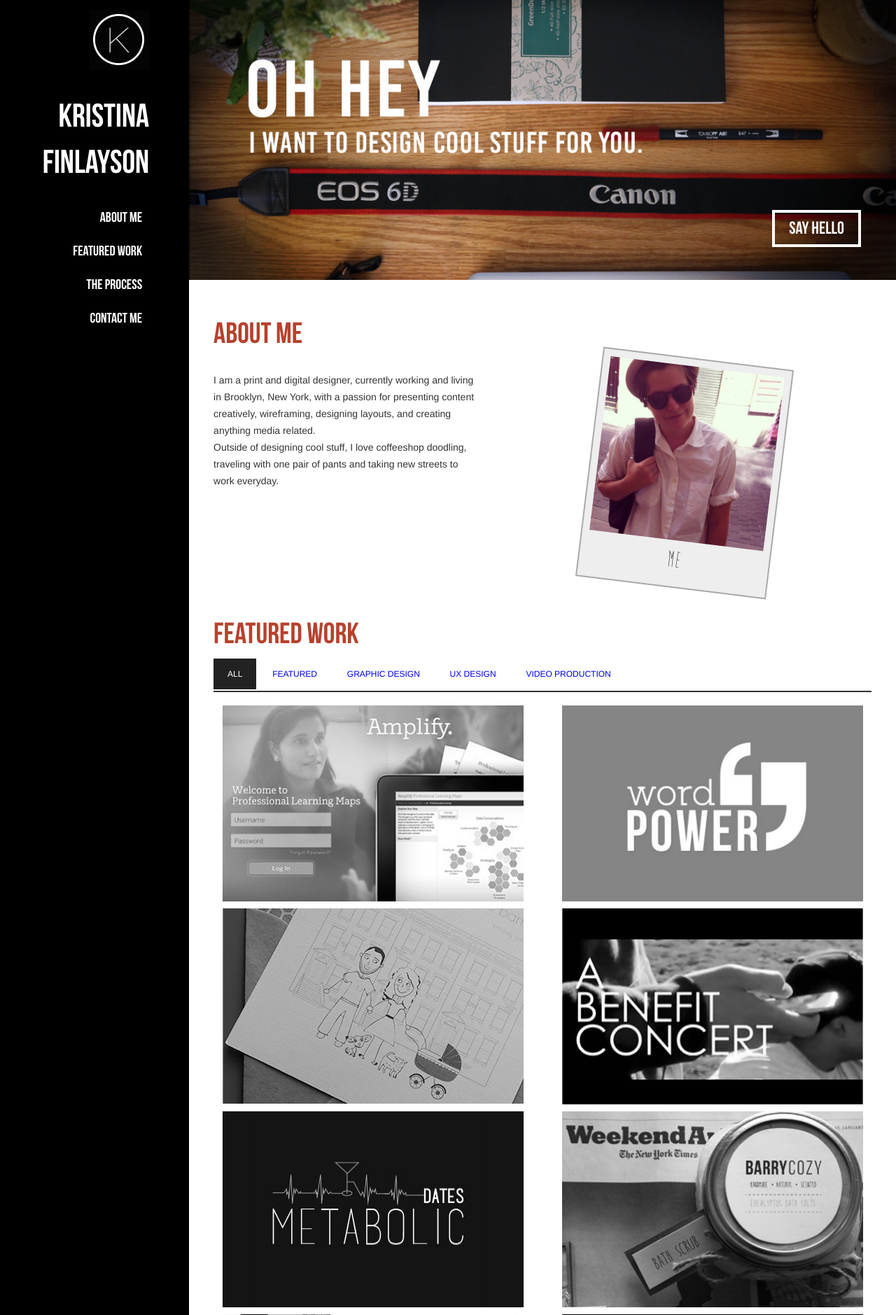
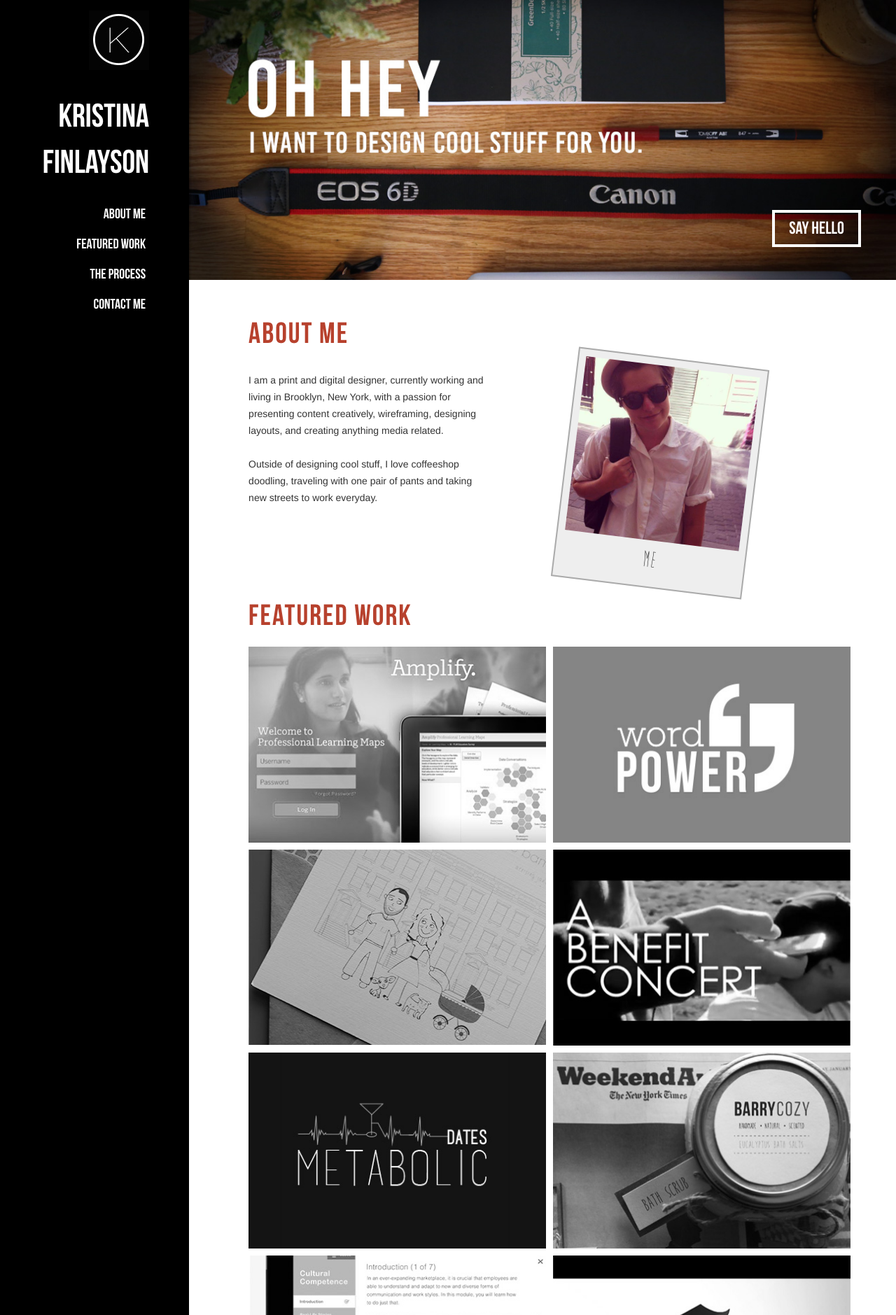
Before and after one commit to tmjam/tina-portfolio, a PHP site: page / in a window 1280 px wide. Shown: the top 1879 px of the page at 70% size. Run offline with PHP 8.4, Linux system fonts and the light colour scheme; grey boxes labelled with a size stand in for pictures from a placeholder-image service; some libraries are stand-ins or nearby versions.

Commit message:
Minor changes round up

```diff
--- a/css/main.css
+++ b/css/main.css
@@ -211,10 +211,11 @@ ul#navigation{
   text-align: right;
 }
 ul#navigation li{
-  padding: 10px;
+  padding: 5px;
   font-size: 2.0rem;
   color: #fdfdfd;
   cursor: pointer;
+  margin: 5px;
   margin-right: 60px;
 }
 
@@ -248,7 +249,7 @@ text-transform: uppercase;}
   overflow: hidden;
 }
 .content-section{
-  margin-bottom: 100px;
+  margin-bottom: 50px;
   clear: both;
 }
 #contact{
@@ -299,10 +300,9 @@ footer p{
 #process{
   color: white;
   background-color: #B74120;
-  padding: 10px 20px;
+  padding: 10px 90px;
   margin-left: -15px;
   margin-right: -15px;
-  padding-left: 35px;
   position: relative;
   min-height: 0px;
 }
@@ -325,6 +325,7 @@ footer p{
   font-size: 4.2rem;
   color: #b7412d;
   text-transform: uppercase;
+  letter-spacing: 2px;
 }
 .title {
   font-family: BebasNeue;
@@ -338,7 +339,7 @@ footer p{
   width: 40%
 }
 img.img-grid{
-  width: 430px;
+  width: 105%;
   height: 280px;
   left: 0;
   right: 0;
@@ -644,6 +645,15 @@ textarea[contenteditable] {
     #work-module-container{
       margin-top: -35px;
     }
+    #featured {
+      padding: 10px !important;
+    }
+    #about .col-md-12 {
+      padding: 20px !important;
+    }
+    #process {
+      padding: 20px !important;
+    }
   }
 
   /* Custom, iPhone Retina */
@@ -662,4 +672,14 @@ textarea[contenteditable] {
     #work-module-container{
       margin-top: -35px;
     }
+
+    #featured {
+      padding: 10px !important;
+    }
+    #about .col-md-12 {
+      padding: 20px !important;
+    }
+    #process {
+      padding: 20px !important;
+    }
   }
--- a/index.php
+++ b/index.php
@@ -99,7 +99,7 @@
                         <section id="about" class="content-section scrollable">
 
                             <div class="row">
-                                <div class="col-md-12" style="padding: 35px; font-size: 14px;line-height: 24px">
+                                <div class="col-md-12" style="padding: 35px 85px; font-size: 14px;line-height: 24px">
                                     <h2 class="orange org-heading">ABOUT ME</h2>
                                     <div class="row">
                                         <div class="col-md-12">
@@ -110,7 +110,7 @@
 
                                                 a passion for presenting content creatively, wireframing, designing layouts, and creating
 
-                                                anything media related. <br>
+                                                anything media related. <br> <br>
 
                                                 Outside of designing cool stuff, I love coffee­shop doodling, traveling with one pair of
 
@@ -127,16 +127,16 @@
                                 </div>
                             </div>
                         </section>
-                        <section id="featured" class="content-section scrollable" style="padding: 20px">
+                        <section id="featured" class="content-section scrollable" style="padding: 20px 70px;">
                             <h2 class="orange org-heading">FEATURED WORK</h2>
                             <div id="work-module-container">
-                                <ul id="filter">
+                                <!-- <ul id="filter">
                                     <li><a class="active" href="#" data-group="all">All</a></li>
                                     <li><a href="#" data-group="featured">Featured</a></li>
                                     <li><a href="#" data-group="graphic">Graphic Design</a></li>
                                     <li><a href="#" data-group="design">UX Design</a></li>
                                     <li><a href="#" data-group="video">Video Production</a></li>
-                                </ul>
+                                </ul> -->
                                 <div id="grid" class="row">
                                     <div class="col-xs-12 col-md-6 item" data-groups='["all", "design", "featured"]'>
                                         <img class="img-grid" src="img/portfolio/Amplify.jpg">
```
